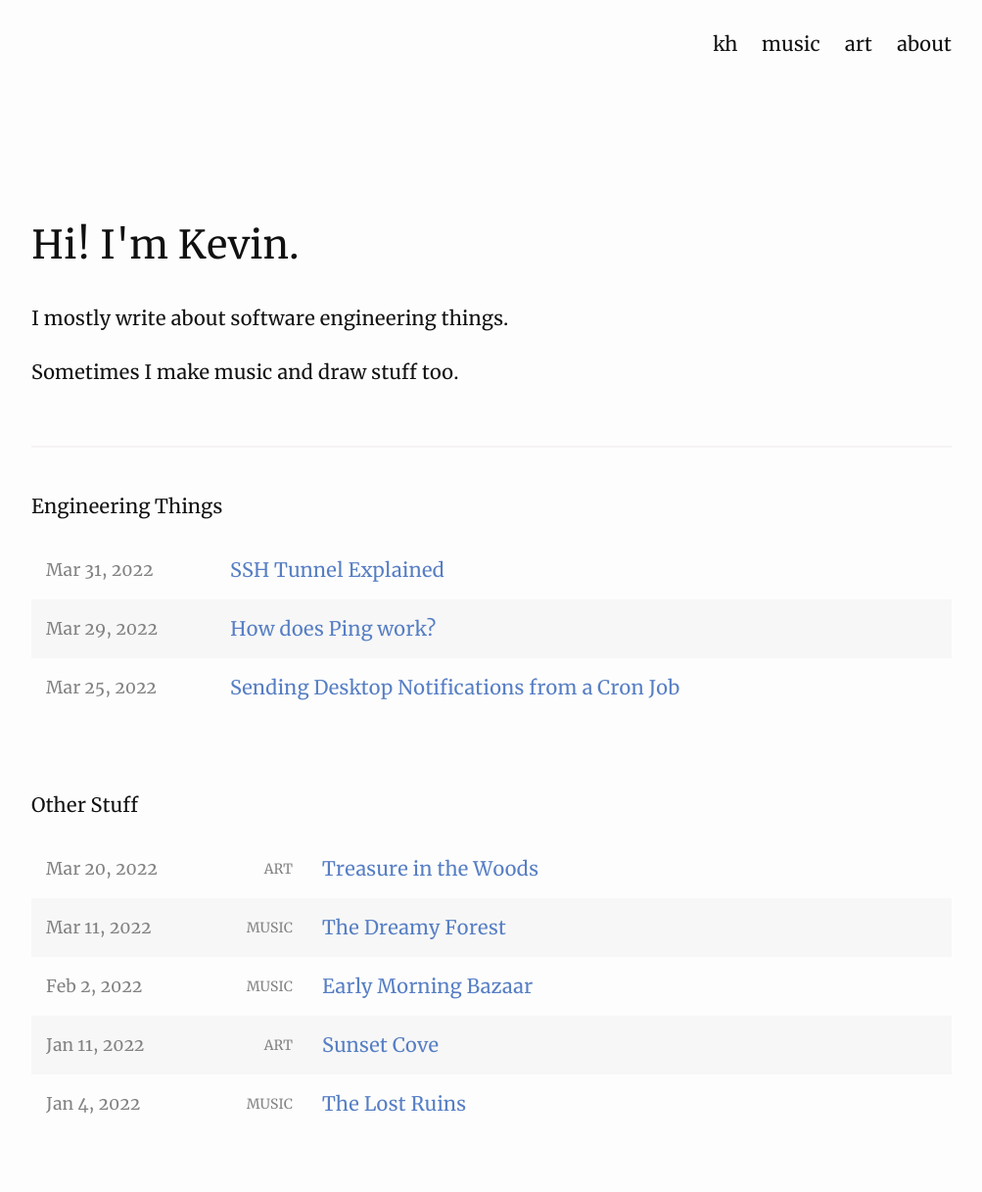
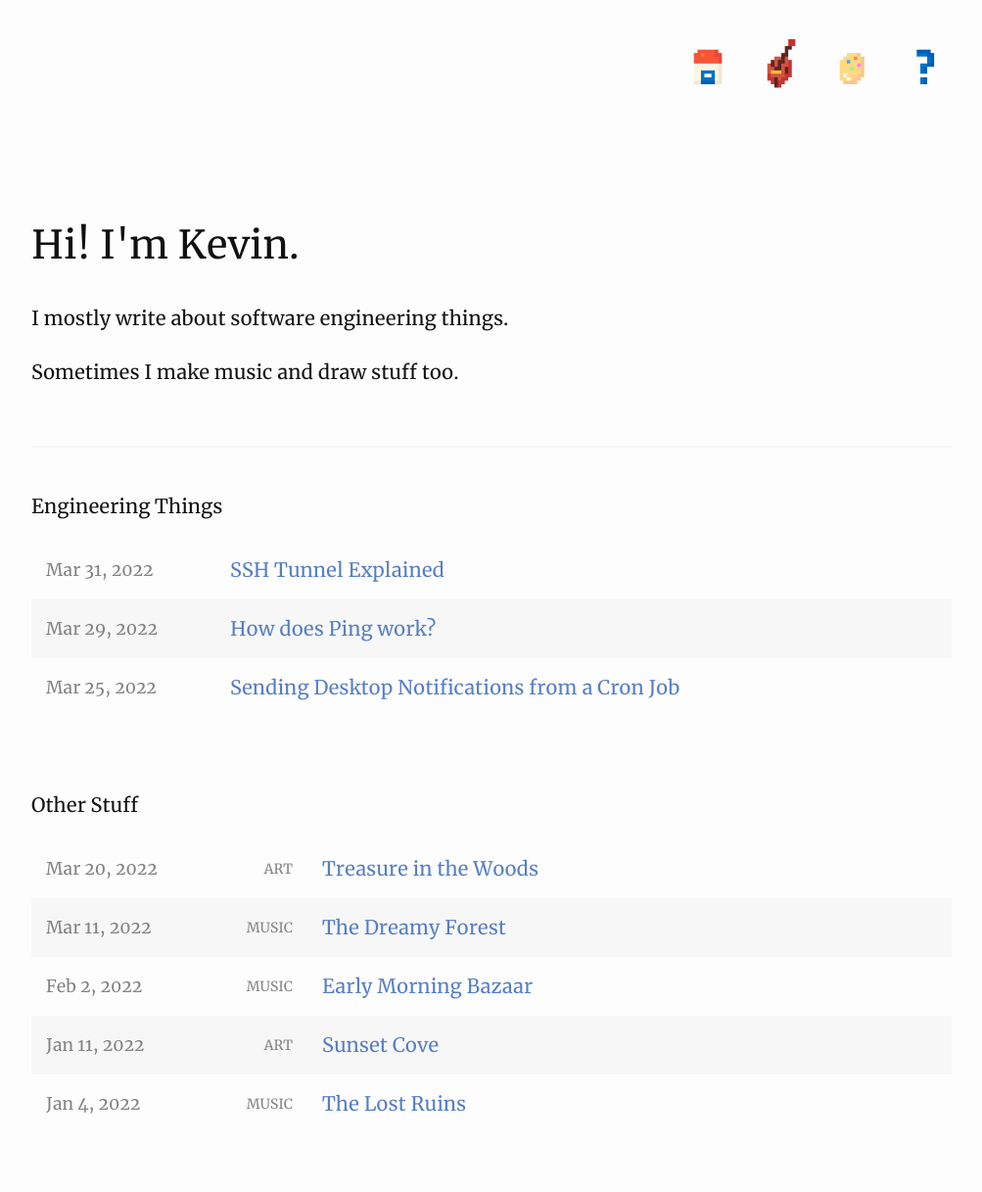
Before and after one commit to heepster/heepster.github.io, a Jekyll site: the page built from index.md, in a window 1280 px wide. Shown: the whole page at 98% size, without its empty margins (138-1141 px from the left). Built offline with Jekyll 4.4.1, drawn with Linux system fonts in a browser that asks for light colours.

Commit message:
Adding pixel nav icons

```diff
--- a/_includes/header.html
+++ b/_includes/header.html
@@ -17,10 +17,18 @@
         </label>
 
         <div class="trigger">
-          <a class="page-link" href="/">kh</a>
-          <a class="page-link" href="/music">music</a>
-          <a class="page-link" href="/illustration">art</a>
-          <a class="page-link" href="/about">about</a>
+          <a class="page-link" href="/">
+            <img src="/assets/images/nav/main.png" />
+          </a>
+          <a class="page-link" href="/music">
+            <img src="/assets/images/nav/music.png" />
+          </a>
+          <a class="page-link" href="/illustration">
+            <img src="/assets/images/nav/art.png" />
+          </a>
+          <a class="page-link" href="/about">
+            <img src="/assets/images/nav/about.png" />
+          </a>
         </div>
 
         <!-- <div class="trigger">
--- a/_sass/minima/_layout.scss
+++ b/_sass/minima/_layout.scss
@@ -31,7 +31,7 @@
   //right: 0;
   float: right;
 
-  line-height: $base-line-height * $base-font-size * 2.25;
+  line-height: $base-line-height * $base-font-size * 3.25;
 
   .nav-trigger {
       display: none;
@@ -49,7 +49,23 @@
     &:not(:last-child) {
       margin-right: 20px;
     }
+
+    &:hover {
+      text-decoration: none;
+    }
+
+    img {
+      max-width: 50px;
+      width: auto;
+      height: auto;
+      transition: transform .3s;
+    }
+
+    img:hover {
+      transform: scale(1.2);
+    }
   }
+
 
   @include media-query($on-palm) {
     position: absolute;
```
Also changed, not shown: _sass/minima/_base.scss (line endings or trailing spaces), assets/images/nav/about.png (added), assets/images/nav/art.png (added), assets/images/nav/main.png (added), assets/images/nav/music.png (added).
